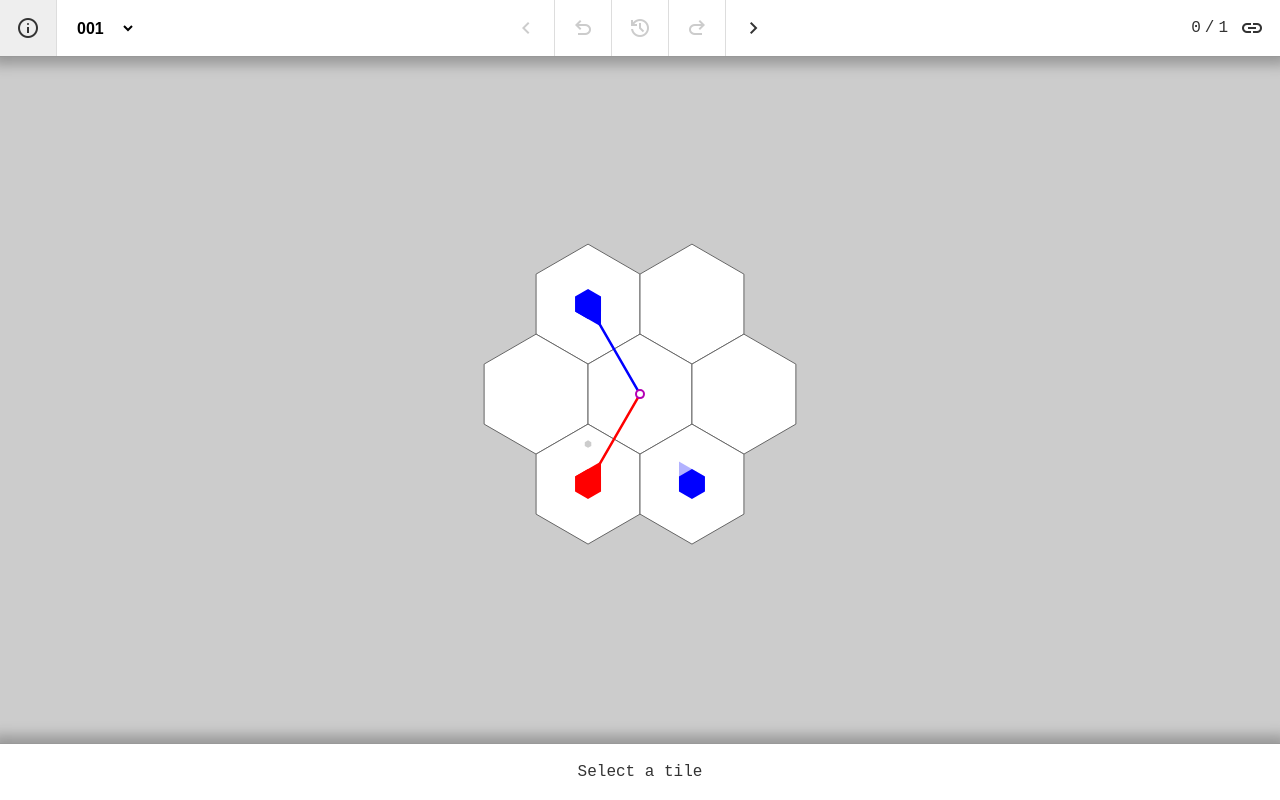
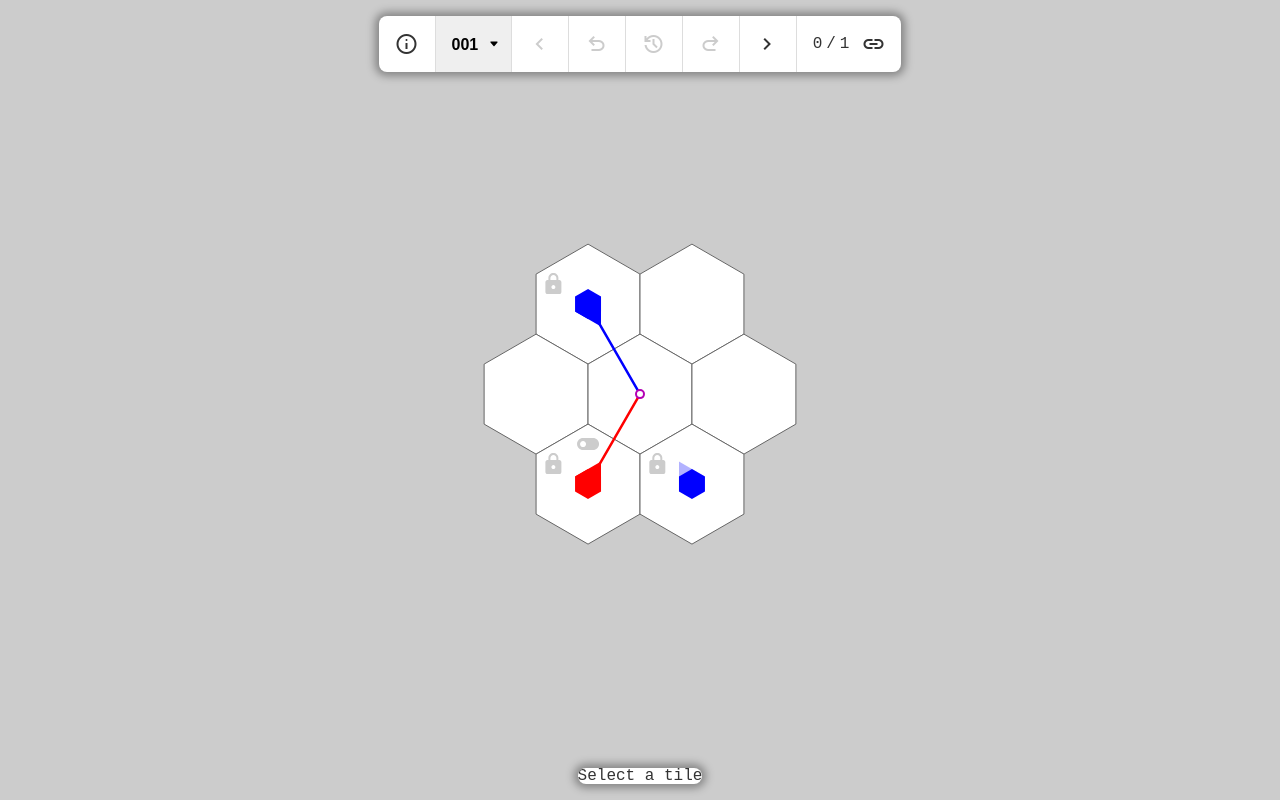
Before and after one commit to kflorence/beaming, a website built with Parcel: page src/index.html in a window 1280 px wide. Built offline with nearby package versions, Linux system fonts and the light colour scheme.

Commit message:
Improve UI/UX
Make the header and footer floating and centered. This is more ergnomic
on large screens, and not much of a difference on smaller screens.

Instead of using an indicator dot if something in a tile is
interactable, just show all of the modifiers that have been applied to a
tile.

TODO:
 - there will need to be some new rules introduced for tiles that
   contain six modifiers to prevent adding any additional modifiers,
since there won't be any room to display them in the tile. This is not
currently possible as there are only four actionable modifiers plus the
lock at the moment, unless duplicate actions are added.
 - the footer needs to be re-designed. It should always display actions
   which are usable on any tile (e.g. not locked). The message should
always be displayed below the available actions. If there is no message
and no actions available outside of specific tiles, the footer should
not be visible at all.

```diff
--- /dev/null
+++ b/src/components/icons.js
@@ -0,0 +1,25 @@
+import { Symbol } from './symbol'
+
+export class Icons {
+  static Immutable = new Symbol('icon-immutable', 'block')
+  static Lock = new Symbol('icon-lock', 'lock')
+  static Move = new Symbol('icon-move', 'drag_pan')
+  static RotateLeft = new Symbol('icon-rotate-left', 'rotate_left')
+  static RotateRight = new Symbol('icon-rotate-right', 'rotate_right')
+  static Swap = new Symbol('icon-swap', 'swap_horiz')
+  static ToggleOff = new Symbol('icon-toggle-off', 'toggle_off')
+  static ToggleOn = new Symbol('icon-toggle-on', 'toggle_on')
+
+  static All = Object.freeze([
+    Icons.Immutable,
+    Icons.Lock,
+    Icons.Move,
+    Icons.RotateLeft,
+    Icons.RotateRight,
+    Icons.Swap,
+    Icons.ToggleOff,
+    Icons.ToggleOn
+  ])
+
+  static ByName = Object.freeze(Object.fromEntries(Icons.All.map((icon) => [icon.name, icon])))
+}
--- a/src/components/items/tile.js
+++ b/src/components/items/tile.js
@@ -5,6 +5,7 @@ import { emitEvent, getPointBetween } from '../util'
 import { modifierFactory } from '../modifierFactory'
 
 export class Tile extends Item {
+  icons = []
   selected = false
 
   #ui
@@ -20,7 +21,7 @@ export class Tile extends Item {
     this.parameters = parameters
     this.styles = this.#ui.styles
 
-    this.group.addChildren([this.#ui.hexagon, this.#ui.indicator])
+    this.group.addChildren([this.#ui.hexagon])
 
     // These need to be last, since they reference this
     this.items = (state.items || [])
@@ -35,12 +36,12 @@ export class Tile extends Item {
   }
 
   addItem (item) {
-    this.items.unshift(item)
+    this.items.push(item)
     this.update()
   }
 
   addModifier (modifier) {
-    this.modifiers.unshift(modifier)
+    this.modifiers.push(modifier)
     this.update()
   }
 
@@ -69,6 +70,7 @@ export class Tile extends Item {
       state.modifiers = modifiers
     }
 
+    // noinspection JSValidateTypes
     return state
   }
 
@@ -124,8 +126,15 @@ export class Tile extends Item {
 
   update () {
     super.update()
-    // Display the indicator if the tile contains non-immutable modifiers
-    this.#ui.indicator.opacity = this.modifiers.filter((modifier) => !modifier.immutable).length ? 1 : 0
+
+    // Update tile modifier icons
+    const icons = this.modifiers.map((modifier, index) => {
+      const position = getPointBetween(this.#ui.hexagon.segments[index].point, this.center, (length) => length / 3)
+      return modifier.getSymbol().place(position, { fillColor: '#ccc' })
+    })
+
+    this.group.removeChildren(1)
+    this.group.addChildren(icons)
   }
 
   static parameters (height) {
@@ -169,16 +178,16 @@ export class Tile extends Item {
       style: styles.default
     })
 
-    const indicator = new Path.RegularPolygon({
-      center: getPointBetween(hexagon.segments[1].point, center, (length) => length / 3),
-      data: { collidable: false },
-      opacity: 0,
-      radius: parameters.circumradius / 16,
-      sides: 6,
-      style: { fillColor: '#ccc' }
-    })
+    // const indicator = new Path.RegularPolygon({
+    //   center: getPointBetween(hexagon.segments[1].point, center, (length) => length / 3),
+    //   data: { collidable: false },
+    //   opacity: 0,
+    //   radius: parameters.circumradius / 16,
+    //   sides: 6,
+    //   style: { fillColor: '#ccc' }
+    // })
 
-    return { center, hexagon, indicator, styles }
+    return { center, hexagon, styles }
   }
 
   static Events = Object.freeze({
--- a/src/components/modifier.js
+++ b/src/components/modifier.js
@@ -4,6 +4,7 @@ import { Stateful } from './stateful'
 import { EventListeners } from './eventListeners'
 import { Interact } from './interact'
 import { Item } from './item'
+import { Icons } from './icons'
 
 const modifiersImmutable = document.getElementById('modifiers-immutable')
 const modifiersMutable = document.getElementById('modifiers-mutable')
@@ -90,6 +91,10 @@ export class Modifier extends Stateful {
 
   equals (other) {
     return other instanceof Modifier && this.id === other.id
+  }
+
+  getSymbol () {
+    return Icons.ByName[this.name]
   }
 
   move (tile) {
--- a/src/components/modifiers/move.js
+++ b/src/components/modifiers/move.js
@@ -2,11 +2,12 @@ import { Modifier } from '../modifier'
 import { Puzzle } from '../puzzle'
 import { emitEvent } from '../util'
 import { Item } from '../item'
+import { Icons } from '../icons'
 
 export class Move extends Modifier {
   #mask
 
-  name = 'drag_pan'
+  name = Icons.Move.name
   title = 'Move'
 
   onTap (event) {
--- a/src/components/modifiers/rotate.js
+++ b/src/components/modifiers/rotate.js
@@ -1,5 +1,6 @@
 import { Modifier } from '../modifier'
 import { addDirection, coalesce } from '../util'
+import { Icons } from '../icons'
 
 export class Rotate extends Modifier {
   clockwise
@@ -34,7 +35,7 @@ export class Rotate extends Modifier {
     this.update({ name: Rotate.Names[this.clockwise ? 'right' : 'left'] })
   }
 
-  static Names = Object.freeze({ left: 'rotate_left', right: 'rotate_right ' })
+  static Names = Object.freeze({ left: Icons.RotateLeft.name, right: Icons.RotateRight.name })
 }
 
 /**
--- a/src/components/modifiers/swap.js
+++ b/src/components/modifiers/swap.js
@@ -1,8 +1,9 @@
 import { Move } from './move'
 import { Modifier } from '../modifier'
+import { Icons } from '../icons'
 
 export class Swap extends Move {
-  name = 'swap_horiz'
+  name = Icons.Swap.name
   title = 'Swap'
 
   moveItems (tile) {
--- a/src/components/modifiers/toggle.js
+++ b/src/components/modifiers/toggle.js
@@ -1,4 +1,5 @@
 import { Modifier } from '../modifier'
+import { Icons } from '../icons'
 
 export class Toggle extends Modifier {
   on
@@ -8,6 +9,7 @@ export class Toggle extends Modifier {
     super(...arguments)
 
     this.on = on || false
+    this.name = Toggle.Names[this.on ? 'on' : 'off']
 
     this.tile.items.forEach((item) => {
       item.toggled = this.on
@@ -15,7 +17,6 @@ export class Toggle extends Modifier {
   }
 
   attach () {
-    this.name = Toggle.Names[this.on ? 'on' : 'off']
     super.attach()
   }
 
@@ -37,7 +38,7 @@ export class Toggle extends Modifier {
     this.dispatchEvent(Modifier.Events.Invoked, { items })
   }
 
-  static Names = Object.freeze({ on: 'toggle_on', off: 'toggle_off ' })
+  static Names = Object.freeze({ on: Icons.ToggleOn.name, off: Icons.ToggleOff.name })
 }
 
 /**
--- /dev/null
+++ b/src/components/symbol.js
@@ -0,0 +1,27 @@
+import paper, { SymbolDefinition } from 'paper'
+
+export class Symbol {
+  definition
+  id
+  name
+
+  constructor (id, name) {
+    this.id = id
+    this.name = name
+  }
+
+  place (position, settings) {
+    if (!this.definition) {
+      const element = document.getElementById(this.id)
+      const item = paper.project.importSVG(element)
+      item.data.collidable = false
+      this.definition = new SymbolDefinition(item)
+    }
+
+    if (settings) {
+      this.definition.item.set(settings)
+    }
+
+    return this.definition.place(position)
+  }
+}
--- a/src/index.html
+++ b/src/index.html
@@ -179,7 +179,10 @@
         <ul class="menu">
           <li class="haptic" id="info"><span class="material-symbols-outlined" title="Information">info</span></li>
         </ul>
-        <label id="selector"><select id="puzzle-id" name="id"><option value="">---</option></select></label>
+        <label id="selector">
+          <select id="puzzle-id" name="id"><option value="">---</option></select>
+          <svg height="10px" width="10px" viewBox="0 0 16 16" xmlns="http://www.w3.org/2000/svg"><path d="M7.247 11.14 2.451 5.658C1.885 5.013 2.345 4 3.204 4h9.592a1 1 0 0 1 .753 1.659l-4.796 5.48a1 1 0 0 1-1.506 0z"/></svg>
+        </label>
       </div>
       <div class="flex-center">
         <ul id="actions" class="menu">
@@ -207,6 +210,16 @@
         <ul id="modifiers-mutable" class="menu modifiers"></ul>
       </div>
     </footer>
+    <div id="symbols">
+      <svg id="icon-immutable" xmlns="http://www.w3.org/2000/svg" height="24px" viewBox="0 -960 960 960" width="24px" fill="#000000"><path d="M480-80q-83 0-156-31.5T197-197q-54-54-85.5-127T80-480q0-83 31.5-156T197-763q54-54 127-85.5T480-880q83 0 156 31.5T763-763q54 54 85.5 127T880-480q0 83-31.5 156T763-197q-54 54-127 85.5T480-80Zm0-80q54 0 104-17.5t92-50.5L228-676q-33 42-50.5 92T160-480q0 134 93 227t227 93Zm252-124q33-42 50.5-92T800-480q0-134-93-227t-227-93q-54 0-104 17.5T284-732l448 448Z"/></svg>
+      <svg id="icon-lock" xmlns="http://www.w3.org/2000/svg" height="24px" viewBox="0 -960 960 960" width="24px" fill="#000000"><path d="M240-80q-33 0-56.5-23.5T160-160v-400q0-33 23.5-56.5T240-640h40v-80q0-83 58.5-141.5T480-920q83 0 141.5 58.5T680-720v80h40q33 0 56.5 23.5T800-560v400q0 33-23.5 56.5T720-80H240Zm240-200q33 0 56.5-23.5T560-360q0-33-23.5-56.5T480-440q-33 0-56.5 23.5T400-360q0 33 23.5 56.5T480-280ZM360-640h240v-80q0-50-35-85t-85-35q-50 0-85 35t-35 85v80Z"/></svg>
+      <svg id="icon-move" xmlns="http://www.w3.org/2000/svg" height="24px" viewBox="0 -960 960 960" width="24px" fill="#000000"><path d="M480-80 310-250l57-57 73 73v-206H235l73 72-58 58L80-480l169-169 57 57-72 72h206v-206l-73 73-57-57 170-170 170 170-57 57-73-73v206h205l-73-72 58-58 170 170-170 170-57-57 73-73H520v205l72-73 58 58L480-80Z"/></svg>
+      <svg id="icon-rotate-left" xmlns="http://www.w3.org/2000/svg" height="24px" viewBox="0 -960 960 960" width="24px" fill="#000000"><path d="M440-80q-50-5-96-24.5T256-156l56-58q29 21 61.5 34t66.5 18v82Zm80 0v-82q104-15 172-93.5T760-438q0-117-81.5-198.5T480-718h-8l64 64-56 56-160-160 160-160 56 58-62 62h6q75 0 140.5 28.5t114 77q48.5 48.5 77 114T840-438q0 137-91 238.5T520-80ZM198-214q-32-42-51.5-88T122-398h82q5 34 18 66.5t34 61.5l-58 56Zm-76-264q6-51 25-98t51-86l58 56q-21 29-34 61.5T204-478h-82Z"/></svg>
+      <svg id="icon-rotate-right" xmlns="http://www.w3.org/2000/svg" height="24px" viewBox="0 -960 960 960" width="24px" fill="#000000"><path d="M522-80v-82q34-5 66.5-18t61.5-34l56 58q-42 32-88 51.5T522-80Zm-80 0Q304-98 213-199.5T122-438q0-75 28.5-140.5t77-114q48.5-48.5 114-77T482-798h6l-62-62 56-58 160 160-160 160-56-56 64-64h-8q-117 0-198.5 81.5T202-438q0 104 68 182.5T442-162v82Zm322-134-58-56q21-29 34-61.5t18-66.5h82q-5 50-24.5 96T764-214Zm76-264h-82q-5-34-18-66.5T706-606l58-56q32 39 51 86t25 98Z"/></svg>
+      <svg id="icon-swap" xmlns="http://www.w3.org/2000/svg" height="24px" viewBox="0 -960 960 960" width="24px" fill="#000000"><path d="M280-160 80-360l200-200 56 57-103 103h287v80H233l103 103-56 57Zm400-240-56-57 103-103H440v-80h287L624-743l56-57 200 200-200 200Z"/></svg>
+      <svg id="icon-toggle-off" xmlns="http://www.w3.org/2000/svg" height="24px" viewBox="0 -960 960 960" width="24px" fill="#000000"><path d="M280-240q-100 0-170-70T40-480q0-100 70-170t170-70h400q100 0 170 70t70 170q0 100-70 170t-170 70H280Zm0-120q50 0 85-35t35-85q0-50-35-85t-85-35q-50 0-85 35t-35 85q0 50 35 85t85 35Z"/></svg>
+      <svg id="icon-toggle-on" xmlns="http://www.w3.org/2000/svg" height="24px" viewBox="0 -960 960 960" width="24px" fill="#000000"><path d="M280-240q-100 0-170-70T40-480q0-100 70-170t170-70h400q100 0 170 70t70 170q0 100-70 170t-170 70H280Zm400-120q50 0 85-35t35-85q0-50-35-85t-85-35q-50 0-85 35t-35 85q0 50 35 85t85 35Z"/></svg>
+    </div>
   </body>
   <script type="module" src="index.js"></script>
 </html>
--- a/src/styles.css
+++ b/src/styles.css
@@ -138,9 +138,11 @@ body > footer,
 body > header {
   align-items: stretch;
   background-color: white;
-  box-shadow: 0 0 0.75rem 0.5rem rgba(0, 0, 0, 0.25);
+  border-radius: 0.5rem;
+  box-shadow: 0 0 0.5rem 0.25rem rgba(0, 0, 0, 0.35);
   display: flex;
-  min-height: 3.5em;
+  margin: 0 auto;
+  overflow: hidden;
   position: relative;
   /* Prevent Chrome from trying to open search on tap in mobile. */
   user-select: none;
@@ -150,15 +152,30 @@ body > header {
 }
 
 body > header {
-  border-bottom: 1px solid #999;
+  left: 0;
+  margin-inline: auto;
+  position: absolute;
+  right: 0;
+  top: 1em;
+  width: fit-content;
 }
 
 body > footer {
-  border-top: 1px solid #999;
+  bottom: 1em;
+  left: 0;
+  margin-inline: auto;
+  position: absolute;
+  right: 0;
+  width: fit-content;
 }
 
 main {
   flex: auto;
+}
+
+#actions {
+  border-left: 1px solid #ddd;
+  border-right: 1px solid #ddd;
 }
 
 #doorbell.doorbell-inline #doorbell-container {
@@ -198,27 +215,44 @@ main {
   align-items: center;
   display: flex;
   line-height: 1em;
+  text-wrap: nowrap;
 }
 
 #puzzle-id {
-  background-color: white;
+  appearance: none;
   border: none;
   border-left: 1px solid #ddd;
   cursor: pointer;
   font-size: 1em;
   font-weight: bold;
-  padding: 1em;
+  padding: 1em 2em 1em 1em;
+}
+
+#puzzle-id:hover {
+  background-color: #eee;
 }
 
 #puzzle-id:focus-visible {
   background-color: #333;
   color: white;
+  fill: white;
   outline: none;
+}
+
+#puzzle-id:focus-visible + svg {
+  fill: white;
 }
 
 #selector {
   align-items: stretch;
   display: flex;
+  position: relative;
+}
+
+#selector svg {
+  position: absolute;
+  right: 0.75rem;
+  top: calc(50% - 5px);
 }
 
 #solution {
@@ -231,6 +265,10 @@ main {
 
 #solution .icon {
   margin-left: 0.5em;
+}
+
+#symbols {
+  display: none;
 }
 
 #version {
@@ -336,6 +374,7 @@ main {
   display: flex;
   padding: 1em;
 }
+
 .menu.non-interactive li,
 .menu li.non-interactive {
   cursor: default;
@@ -388,10 +427,15 @@ main {
   padding: 0 0.25em;
 }
 
-@media (max-width: 425px) {
+@media (max-width: 518px) {
   body > header,
   body > footer {
+    border-radius: 0;
     flex-wrap: wrap;
+  }
+
+  body > header {
+    top: 0;
   }
 
   body > header .flex-left,
@@ -403,6 +447,10 @@ main {
     border-top: 1px solid #ddd;
     order: 1;
   }
+
+  #actions {
+    border: 0;
+  }
 }
 
 @media (max-width: 1024px) {
```
